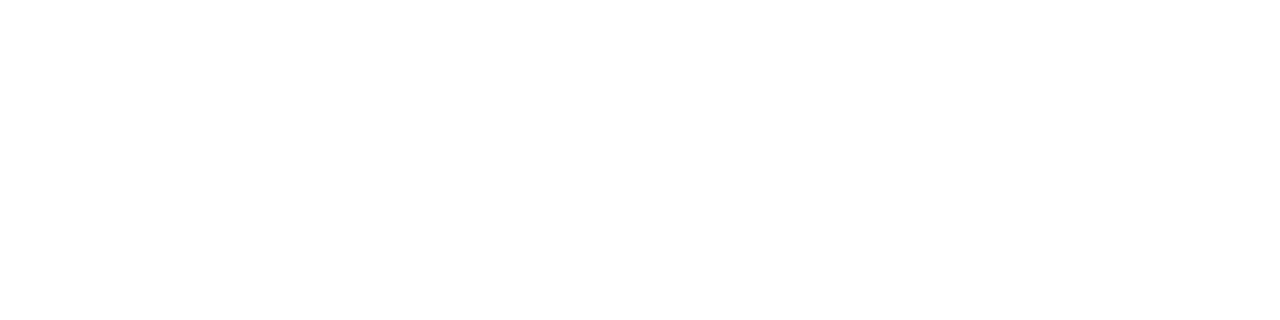
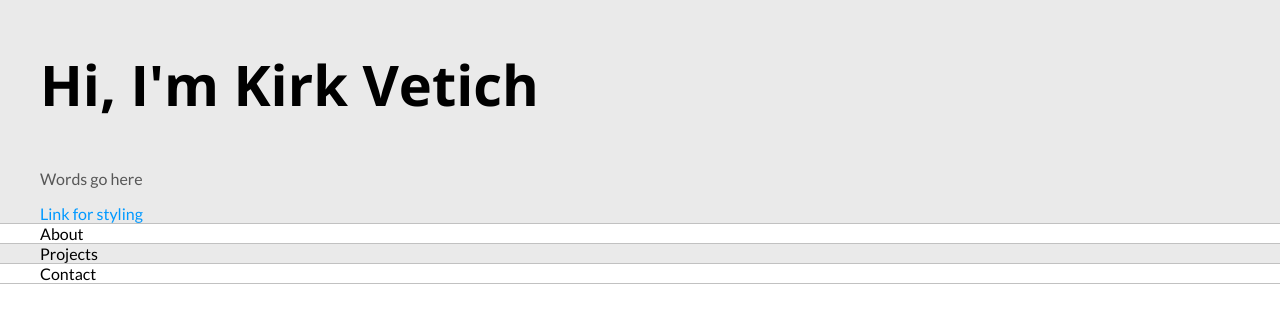
Before and after one commit to KVeitch/AWS-Portfolio, a plain HTML site: page index.html in a window 1280 px wide. Drawn offline with nearby package versions, Linux system fonts and the light colour scheme.

Commit message:
Add initial html skeleton and styling

```diff
--- a/index.html
+++ b/index.html
@@ -1,12 +1,33 @@
 <!DOCTYPE html>
 <html lang="en">
-<head>
-  <meta charset="UTF-8">
-  <meta name="viewport" content="width=device-width, initial-scale=1.0">
-  <link rel="stylesheet" href="style.css">
-  <title>Kirk Vetich</title>
-</head>
-<body>
-
-</body>
+  <head>
+    <meta charset="UTF-8" />
+    <meta
+      name="viewport"
+      content="width=device-width, initial-scale=1.0, maximum-scale=1, minimum-scale=1"
+    />
+    <link href="https://fonts.googleapis.com/css2?family=Lato&family=Open+Sans:wght@700&display=swap" rel="stylesheet">
+    <link rel="stylesheet" href="style.css" />
+    <title>Kirk Vetich</title>
+  </head>
+  <body>
+    <section class="s1">
+      <div class="main-container">
+        <h1 class="greeting">
+          Hi, I'm Kirk Vetich
+        </h1>
+        <p>Words go here</p>
+        <a href="" class="sample-link">Link for styling</a>
+      </div>
+    </section>
+    <section class="s2">
+      <div class="main-container">About</div>
+    </section>
+    <section class="s1">
+      <div class="main-container">Projects</div>
+    </section>
+    <section class="s2">
+      <div class="main-container">Contact</div>
+    </section>
+  </body>
 </html>
--- a/style.css
+++ b/style.css
@@ -0,0 +1,88 @@
+:root {
+  --mainColor: #eaeaea;
+  --secondColor: #ffffff;
+  --borderColor: #c1c1c1;
+  --mainText: black;
+  --subText: #575757;
+}
+
+* {
+  box-sizing: border-box;
+  font-family: "Lato", sans-serif;
+}
+
+html,
+body {
+  padding: 0;
+  margin: 0;
+}
+
+a {
+  text-decoration: none;
+  color: #0099ff;
+}
+ul {
+  list-style: none;
+}
+
+h1,
+h2,
+h3,
+h4,
+h5,
+h6,
+strong {
+  color: var(--mainText);
+  font-family: "Open Sans", sans-serif;
+  font-weight: 700;
+}
+
+h1 {
+  font-size: 56px;
+}
+h2 {
+  font-size: 36px;
+}
+h3 {
+  font-size: 28px;
+}
+h4 {
+  font-size: 24px;
+}
+h5 {
+  font-size: 20px;
+}
+h6 {
+  font-size: 16px;
+}
+
+p,
+li,
+span,
+lable,
+input,
+textarea {
+  color: var(--subText);
+}
+
+.s1 {
+  background-color: var(--mainColor);
+  border-bottom: 1px solid var(--borderColor);
+  overflow: auto;
+}
+.s2 {
+  background-color: var(--secondColor);
+  border-bottom: 1px solid var(--borderColor);
+  overflow: auto;
+}
+
+.main-container {
+  width: 1200px;
+  margin: 0 auto;
+}
+
+@media screen and (max-width: 1200px) {
+  .main-container {
+    width: 95%;
+  }
+}
```
